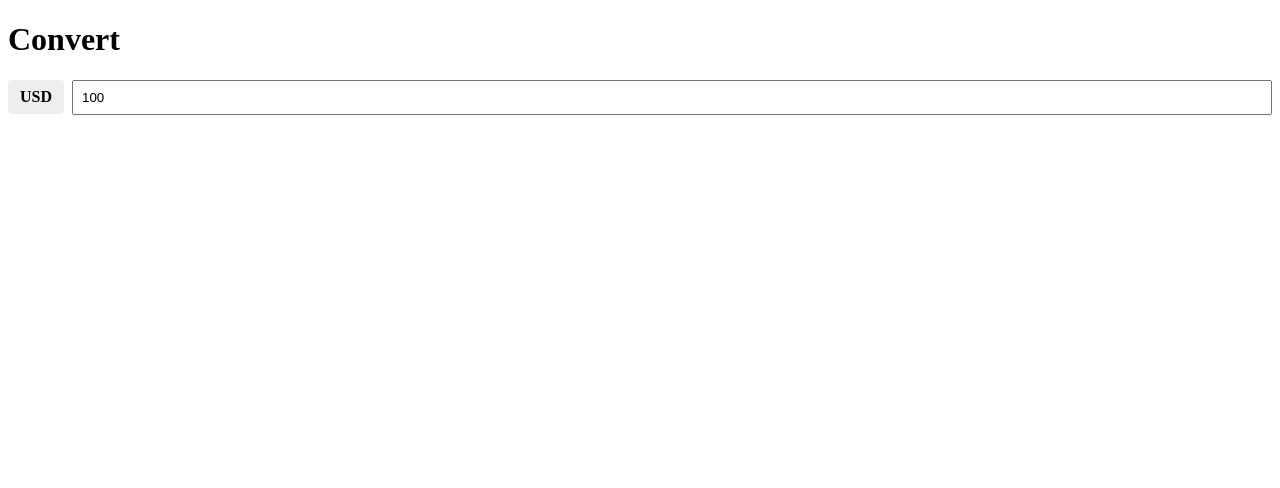
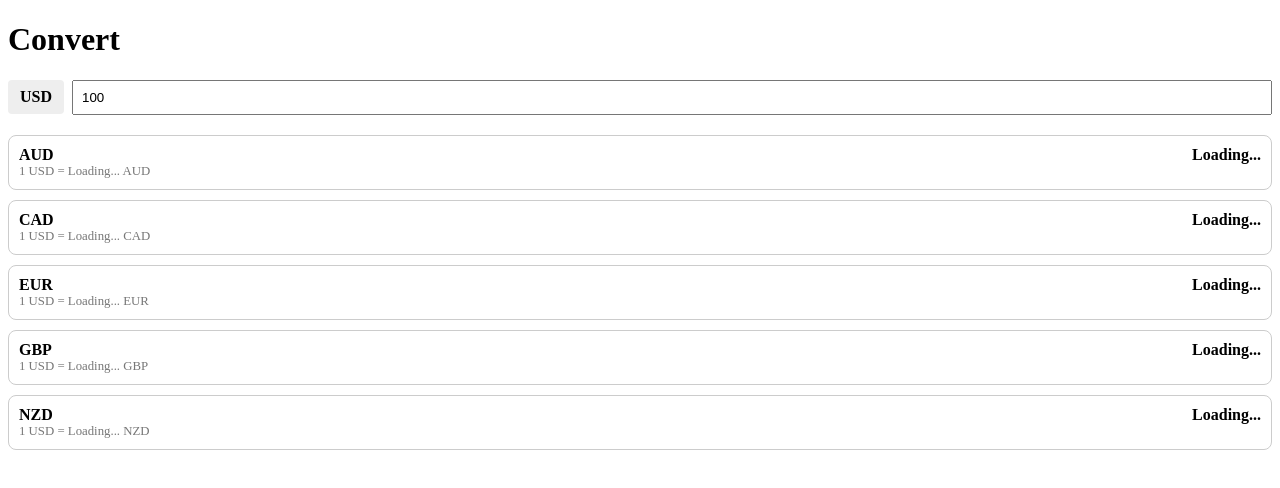
Before and after one commit to NagaeTaishi/currency_conversion, a Vue app in the folder frontend/: page / in a window 1280 px wide. Shown: the top 488 px of the page. Built offline with nearby package versions, Linux system fonts and the light colour scheme.

Commit message:
Add rate-list UI for displaying currency rates

```diff
--- a/frontend/src/App.vue
+++ b/frontend/src/App.vue
@@ -10,6 +10,22 @@
         class="amount-input"
       />
     </div>
+
+    <div class="rate-list">
+      <div
+        v-for="rate in rates"
+        :key="rate.code"
+        class="rate-item"
+      >
+        <div class="rate-info">
+          <span>{{ rate.code }}</span>
+          <span>{{ rate.loading ? 'Loading...' : rate.symbol + rate.convertedAmount }}</span>
+        </div>
+        <div class="rate-description">
+          1 USD = {{ rate.loading ? 'Loading...' : rate.rate }} {{ rate.code }}
+        </div>
+      </div>
+    </div>
   </div>
 </template>
 
@@ -17,6 +33,13 @@
 import { ref } from 'vue'
 
 const amount = ref(100)
+const rates = ref([
+  { code: 'AUD', symbol: '$', rate: 0, convertedAmount: 0, loading: true },
+  { code: 'CAD', symbol: '$', rate: 0, convertedAmount: 0, loading: true },
+  { code: 'EUR', symbol: '€', rate: 0, convertedAmount: 0, loading: true },
+  { code: 'GBP', symbol: '£', rate: 0, convertedAmount: 0, loading: true },
+  { code: 'NZD', symbol: '$', rate: 0, convertedAmount: 0, loading: true },
+])
 </script>
 
 <style scoped>
@@ -38,4 +61,27 @@ const amount = ref(100)
   flex: 1;
   padding: 8px;
 }
+
+.rate-list {
+  display: flex;
+  flex-direction: column;
+  gap: 10px;
+}
+
+.rate-item {
+  padding: 10px;
+  border: 1px solid #ccc;
+  border-radius: 8px;
+}
+
+.rate-info {
+  display: flex;
+  justify-content: space-between;
+  font-weight: bold;
+}
+
+.rate-description {
+  font-size: 0.8rem;
+  color: #777;
+}
 </style>
```
